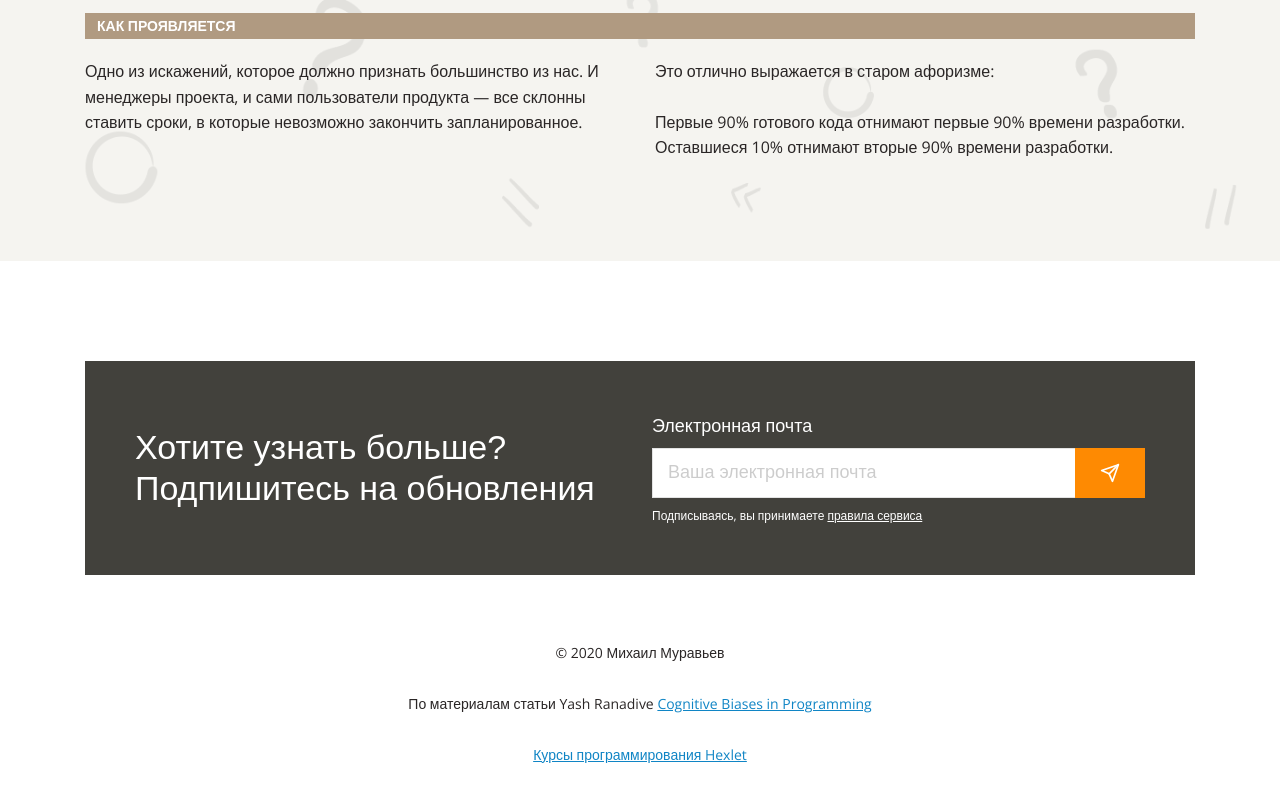
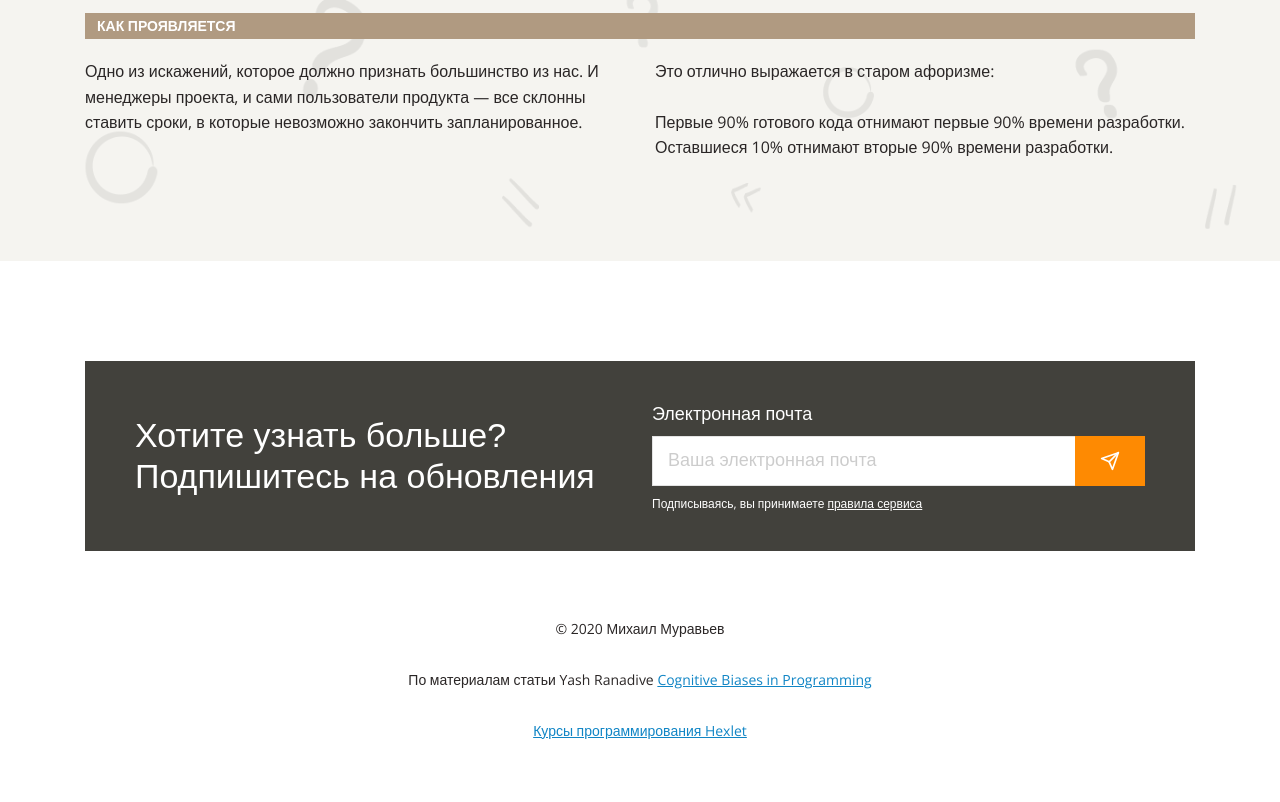
Before and after one commit to RainRa/RainRa, a website: page src/index.html in a window 1280 px wide. Shown: the part 7114-7916 px from the top of the page. Drawn offline with nearby package versions, Linux system fonts and the light colour scheme; a web font is replaced by a local one.

Commit message:
fix footer paddings

```diff
--- a/src/index.html
+++ b/src/index.html
@@ -341,7 +341,7 @@
         <p><a href="https://ru.hexlet.io/my" class="color-blue text-underline">Курсы
             программирования Hexlet</a></p>
       </div>
-   </ class="container">
+   </div>
 
   </footer>
 </body>
--- a/src/styles/style.css
+++ b/src/styles/style.css
@@ -341,7 +341,7 @@ h3,
 
 /* FOOTER */
 .footer-block {
-  padding: 50px;
+  padding: 38px 50px;
 
   background: var(--soft-dark);
 }
```
